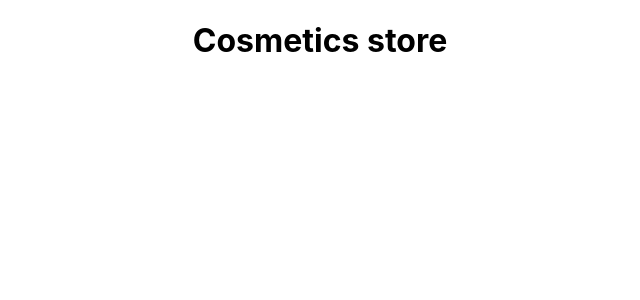
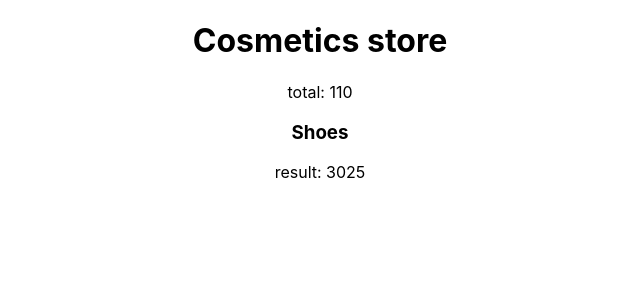
Before and after one commit to laksor/react-module-data-storage, a React (Create React App) app: page / in a window 1280 px wide. Shown: the top 300 px of the page, without its empty margins (320-960 px from the left). Built offline with nearby package versions, Linux system fonts and the light colour scheme.

Commit message:
relative path

```diff
--- a/src/App.js
+++ b/src/App.js
@@ -1,11 +1,13 @@
-import logo from './logo.svg';
+
 import './App.css';
 import Cosmetics from './Components/Cosmetics/Cosmetics';
+import Shoes from './Components/Shoes/Shoes';
 
 function App() {
   return (
     <div className="App">
       <Cosmetics></Cosmetics>
+      <Shoes></Shoes>
     </div>
   );
 }
--- a/src/Components/Cosmetics/Cosmetics.js
+++ b/src/Components/Cosmetics/Cosmetics.js
@@ -1,9 +1,14 @@
 import React from 'react';
+import { add } from '../../utilities/calculate';
 import './Cosmetics.css';
 const Cosmetics = () => {
+    const first = 55;
+    const second = 55;
+    const total = add(first, second);
     return (
         <div>
             <h1>Cosmetics store</h1>
+            <p>total: {total}</p>
         </div>
     );
 };
--- /dev/null
+++ b/src/Components/Shoes/Shoes.js
@@ -0,0 +1,16 @@
+import React from 'react';
+import { multiply } from '../../utilities/calculate';
+
+const Shoes = () => {
+    const first = 55;
+    const second = 55;
+    const result = multiply(first, second);
+    return (
+        <div>
+            <h3>Shoes</h3>
+            <p>result: {result}</p>
+        </div>
+    );
+};
+
+export default Shoes;
--- /dev/null
+++ b/src/utilities/calculate.js
@@ -0,0 +1,9 @@
+const add = (first, second) => {
+    return first + second;
+}
+
+const multiply = (first, second) =>{
+    return first * second;
+}
+
+export  {add, multiply};
```
Also changed, not shown: src/Components/Shoes/Shoes.css (added).
